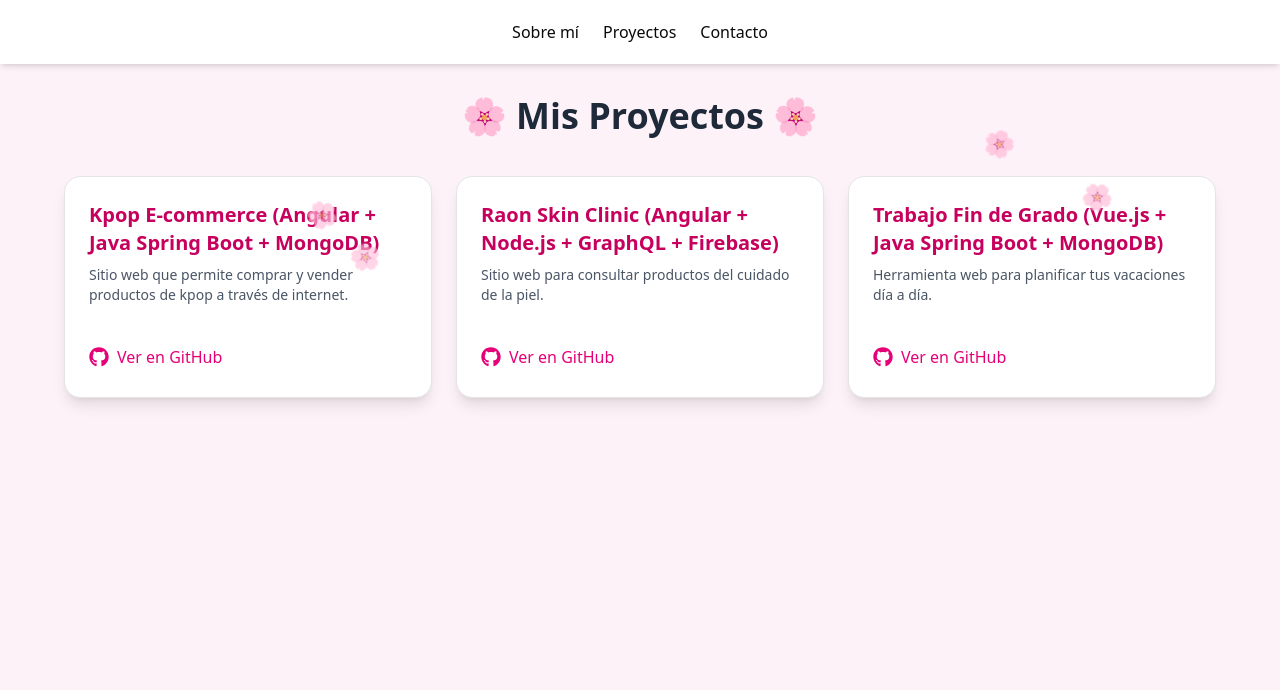
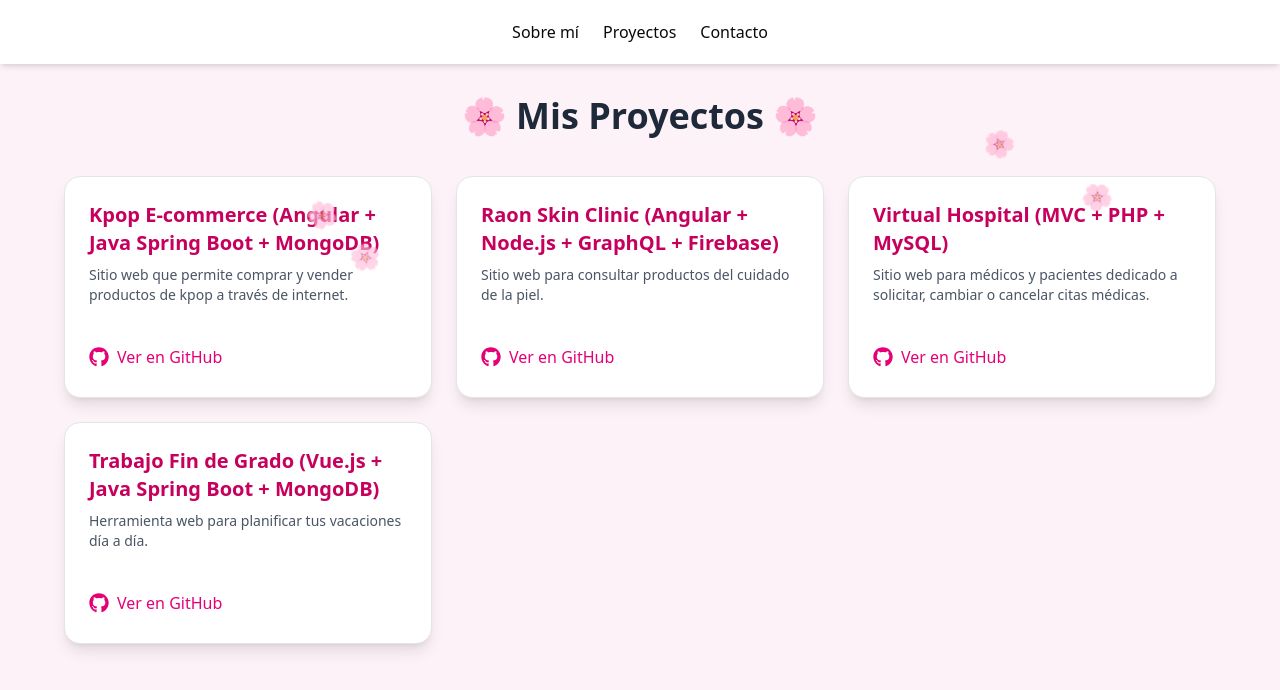
Before and after one commit to mfarinardguez/bymaria-portfolio, a Next.js app: page /projects in a window 1280 px wide. Shown: the top 690 px of the page. Built offline with nearby package versions, Linux system fonts and the light colour scheme.

Commit message:
feat(project): new project added

```diff
--- a/src/app/projects/page.tsx
+++ b/src/app/projects/page.tsx
@@ -19,6 +19,11 @@ const proyectos: Proyecto[] = [
     name: "Raon Skin Clinic (Angular + Node.js + GraphQL + Firebase)",
     description: "Sitio web para consultar productos del cuidado de la piel.",
     url: "https://github.com/mfarinardguez/raon-skin-clinic.git",
+  },
+  {
+    name: "Virtual Hospital (MVC + PHP + MySQL)",
+    description: "Sitio web para médicos y pacientes dedicado a solicitar, cambiar o cancelar citas médicas.",
+    url: "https://github.com/mfarinardguez/virtual-hospital.git",
   },
   {
     name: "Trabajo Fin de Grado (Vue.js + Java Spring Boot + MongoDB)",
```
